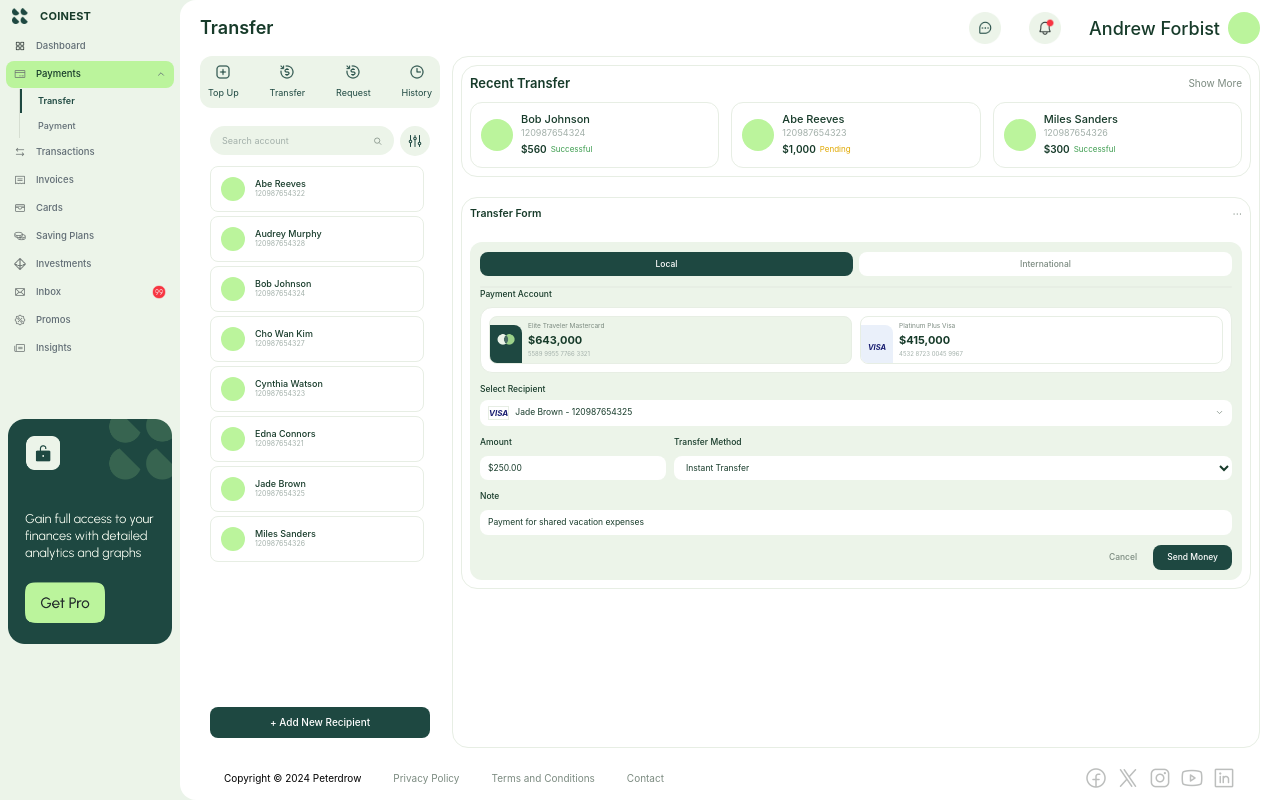
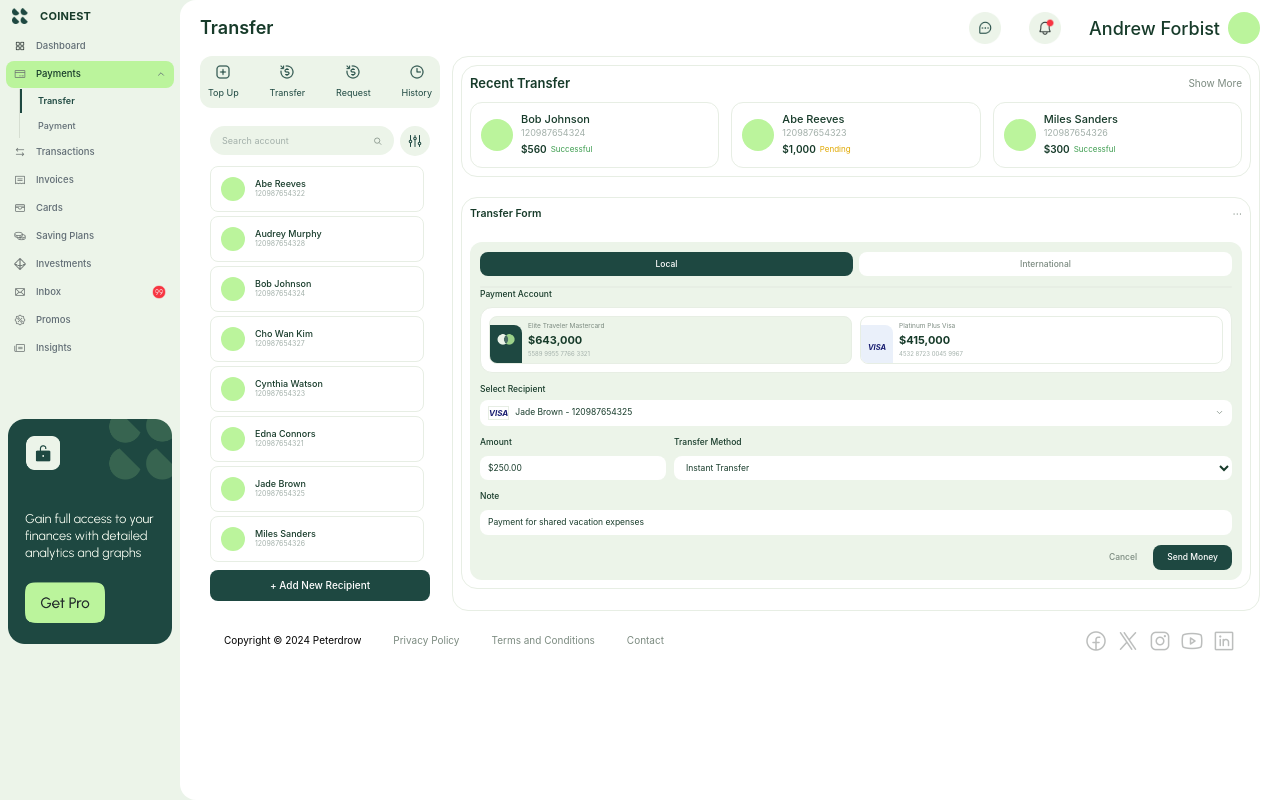
Before and after one commit to rabiamukhtar2211-maker/FinanceManagement, a React (Vite) app: page /payments/transfer in a window 1280 px wide. Built offline with nearby package versions, Linux system fonts and the light colour scheme.

Commit message:
Describe your changes

```diff
--- a/src/components/Payment.jsx
+++ b/src/components/Payment.jsx
@@ -18,14 +18,15 @@ function Payment() {
           <TopBarActions userName="Andrew Forbist" />
         </div>
 
-        {/* Main content — 2 columns */}
-        <div className="flex-1 min-h-0 px-5 pb-2 grid grid-cols-[303px_1fr] gap-3">
+        {/* Main content — scrollable, footer stays fixed below it */}
+        <div className="flex-1 min-h-0 overflow-y-auto px-5 pb-2">
+          <div className="grid grid-cols-[303px_1fr] gap-3">
             {/* LEFT column: Quick Actions + Search + Categories */}
-          <div className="flex flex-col gap-3 min-h-0 overflow-hidden">
+            <div className="flex flex-col gap-3">
               <div className="shrink-0">
                 <QuickActions />
               </div>
-            <div className="flex-1 ">
+              <div>
                 <ServiceCategories />
               </div>
             </div>
@@ -36,9 +37,10 @@ function Payment() {
               <PaymentForm />
             </div>
           </div>
+        </div>
 
-        {/* Footer */}
-        <div className="px-5 py-[-1] shrink-0">
+        {/* Footer — fixed, doesn't scroll */}
+        <div className="px-5 py-2 shrink-0">
           <Footer />
         </div>
       </div>
--- a/src/components/Transfer.jsx
+++ b/src/components/Transfer.jsx
@@ -1,4 +1,3 @@
-
 import Sidebar from "../components/Sidebar";
 import Footer from "../components/Footer";
 import TopBarActions from "../components/TopBarActions";
@@ -12,7 +11,7 @@ function Transfer() {
     <div className="flex h-screen bg-[#EAF3E9] overflow-hidden">
       <Sidebar />
 
-      <div className="flex-1 flex flex-col bg-white rounded-tl-2xl rounded-bl-2xl overflow-hidden">
+      <div className="flex-1 flex flex-col bg-white rounded-tl-2xl rounded-bl-2xl overflow-y-auto">
         {/* Top bar */}
         <div className="flex items-center justify-between px-5 py-3 shrink-0">
           <h1 className="text-lg font-semibold text-[#173B2A]">Transfer</h1>
@@ -20,19 +19,19 @@ function Transfer() {
         </div>
 
         {/* Main content — 2 columns */}
-        <div className="flex-1 min-h-0 px-5 pb-2 grid grid-cols-[240px_1fr] gap-3">
+        <div className="px-5 pb-2 grid grid-cols-[240px_1fr] gap-3">
           {/* LEFT column: Search + Accounts list */}
-          <div className="flex flex-col gap-2 min-h-0 overflow-hidden">
+          <div className="flex flex-col gap-2">
             <div className="shrink-0">
               <QuickActions />
             </div>
-            <div className="flex-1 min-h-0">
+            <div>
               <AccountsList />
             </div>
           </div>
 
           {/* RIGHT column: Recent Transfer + Transfer Form */}
-          <div className="flex flex-col gap-3 min-h-0  border border-[#E7EEE4] rounded-2xl  ">
+          <div className="flex flex-col gap-3 border border-[#E7EEE4] rounded-2xl">
             <RecentTransfer />
             <TransferForm />
           </div>
```
Lines whose indentation alone changed are shown as unchanged.
